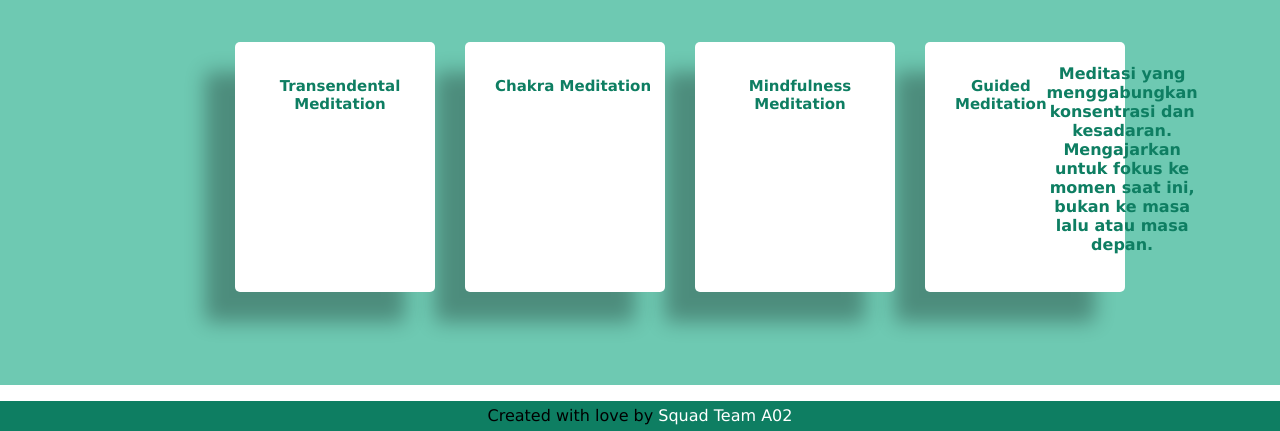
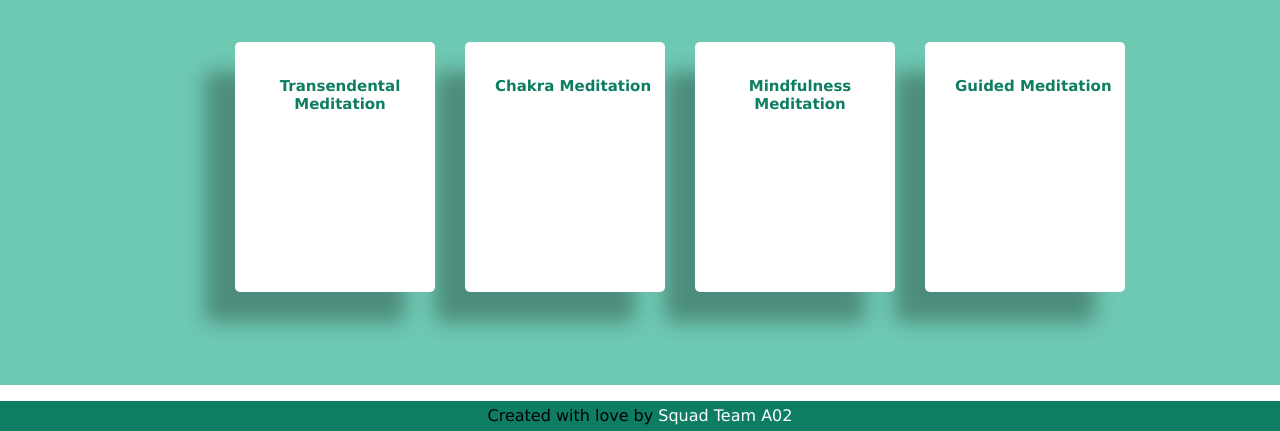
Before and after one commit to nestines/teamdts.github.io, a plain HTML site: page index.html in a window 1280 px wide. Shown: the part 659-1090 px from the top of the page. Drawn offline with Linux system fonts and the light colour scheme; files whose address does not match are found by name.

Commit message:
Update index.html

```diff
--- a/index.html
+++ b/index.html
@@ -40,7 +40,6 @@
           <div class="lesson">
             <div class="box shadow1">
               <h3>Guided Meditation</h3>
-            <h4>Meditasi yang menggabungkan konsentrasi dan kesadaran. Mengajarkan untuk fokus ke momen saat ini, bukan ke masa lalu atau masa depan.</h4>
               <!-- <p></p> -->
             </div>
           </div>
```
